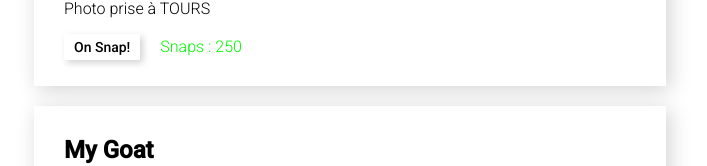
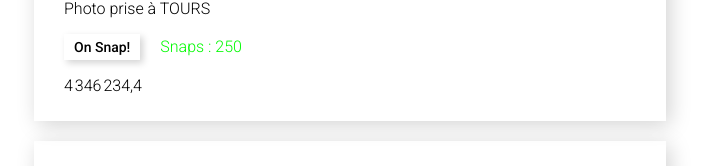
Before and after one commit to Jean-charles-Brun/snapface, an Angular app: page / in a window 1280 px wide. Shown: the part 614-780 px from the top of the page, without its empty margins (290-997 px from the left). Built offline with nearby package versions, Linux system fonts and the light colour scheme.

Commit message:
decimal pipe

```diff
--- a/src/app/face-snap/face-snap.component.html
+++ b/src/app/face-snap/face-snap.component.html
@@ -8,4 +8,5 @@
     <button (click)="onSnap()">{{butonText}}</button>
     <span [ngStyle]="{ color: 'rgb(0,' + faceSnap.snaps + ', 0 )' }">Snaps :  {{ faceSnap.snaps }} </span>
     </p>
+    <p>{{ 4346234.36 | number: '1.0-1' }}</p>
 </div>
```
